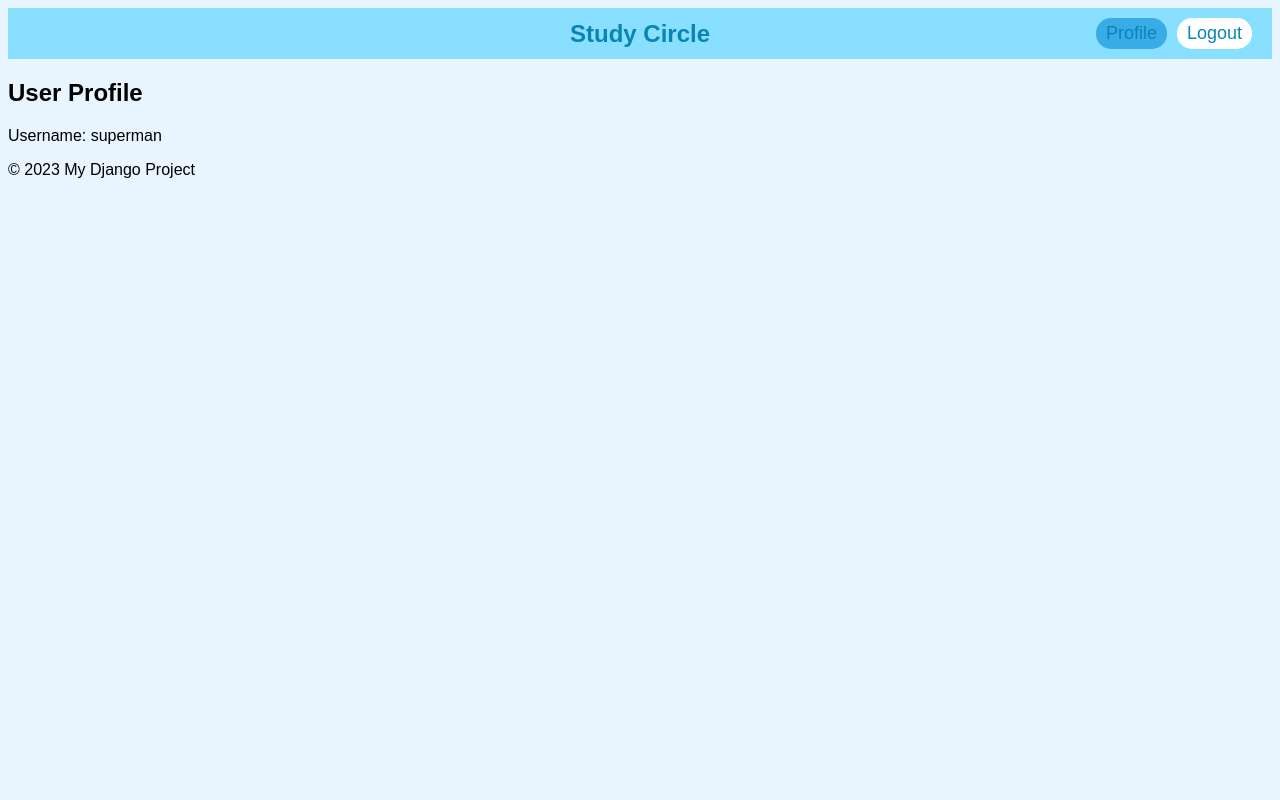
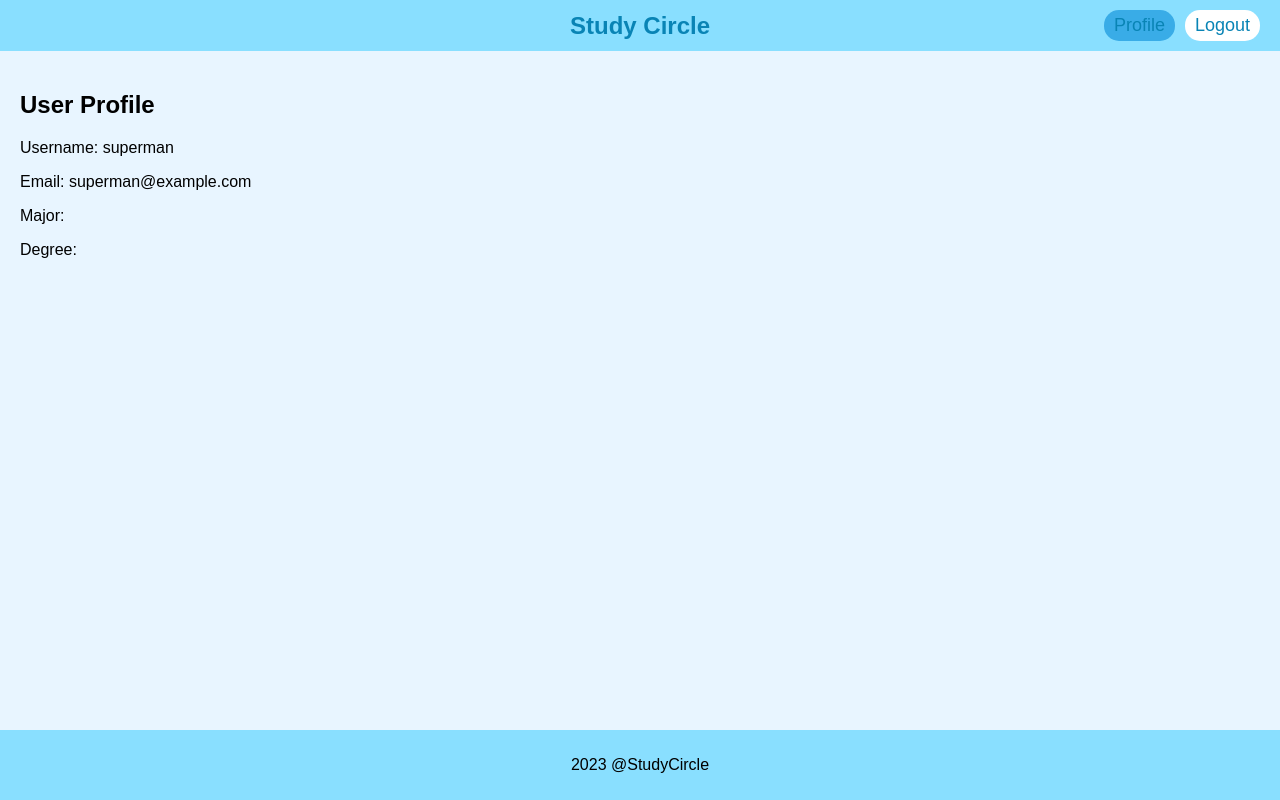
Before and after one commit to StudyCircleorg/StudyCircle, a Django app: page /users/profile in a window 1280 px wide. Run offline with Django 4.2, Linux system fonts and the light colour scheme; a user stored in the database is signed in.

Commit message:
Work on footer

```diff
--- a/studycircle/static/css/common.css
+++ b/studycircle/static/css/common.css
@@ -1,6 +1,20 @@
+html {
+    height: 100%; /* Set the height to 100% for the root element */
+}
+
+
 body {
     font-family: Arial, Helvetica, sans-serif;
     background-color: #E8F5FF;
+    min-height: 100%; /* Minimum height to 100% to ensure it stretches full height */
+    display: flex;
+    flex-direction: column; /* Stack the main content and footer */
+    margin: 0; /* Remove default margin */
+}
+
+main {
+    flex: 1;
+    padding: 20px;
 }
 
 .nav {
@@ -15,8 +29,10 @@
     flex: 1;
 }
 
-.nav-space {
-    /* Empty block for spacing */
+.footer {
+    background-color: #89DFFF; /* Or any color you wish to use */
+    padding: 10px 20px; /* Padding for spacing */
+    text-align: center; /* Center the text inside the footer */
 }
 
 .nav-title {
--- a/studycircle/templates/layout.html
+++ b/studycircle/templates/layout.html
@@ -42,8 +42,7 @@
     </main>
 
     <div class="footer">
-        <!-- common footer -->
-        <p>&copy; 2023 My Django Project</p>
+        <p>2023 @StudyCircle</p>
     </div>
 </body>
 </html>
--- a/studycircle/users/templates/users/profile.html
+++ b/studycircle/users/templates/users/profile.html
@@ -5,5 +5,8 @@
 {% block content %}
     <h2>User Profile</h2>
     <p>Username: {{ user.username }}</p>
+    <p>Email: {{user.email}}</p>
+    <p>Major: {{user.major}}</p>
+    <p>Degree: {{user.degree}}</p>
     <!-- You can add more user details here -->
 {% endblock %}
```
Also changed, not shown: studycircle/db.sqlite3.
